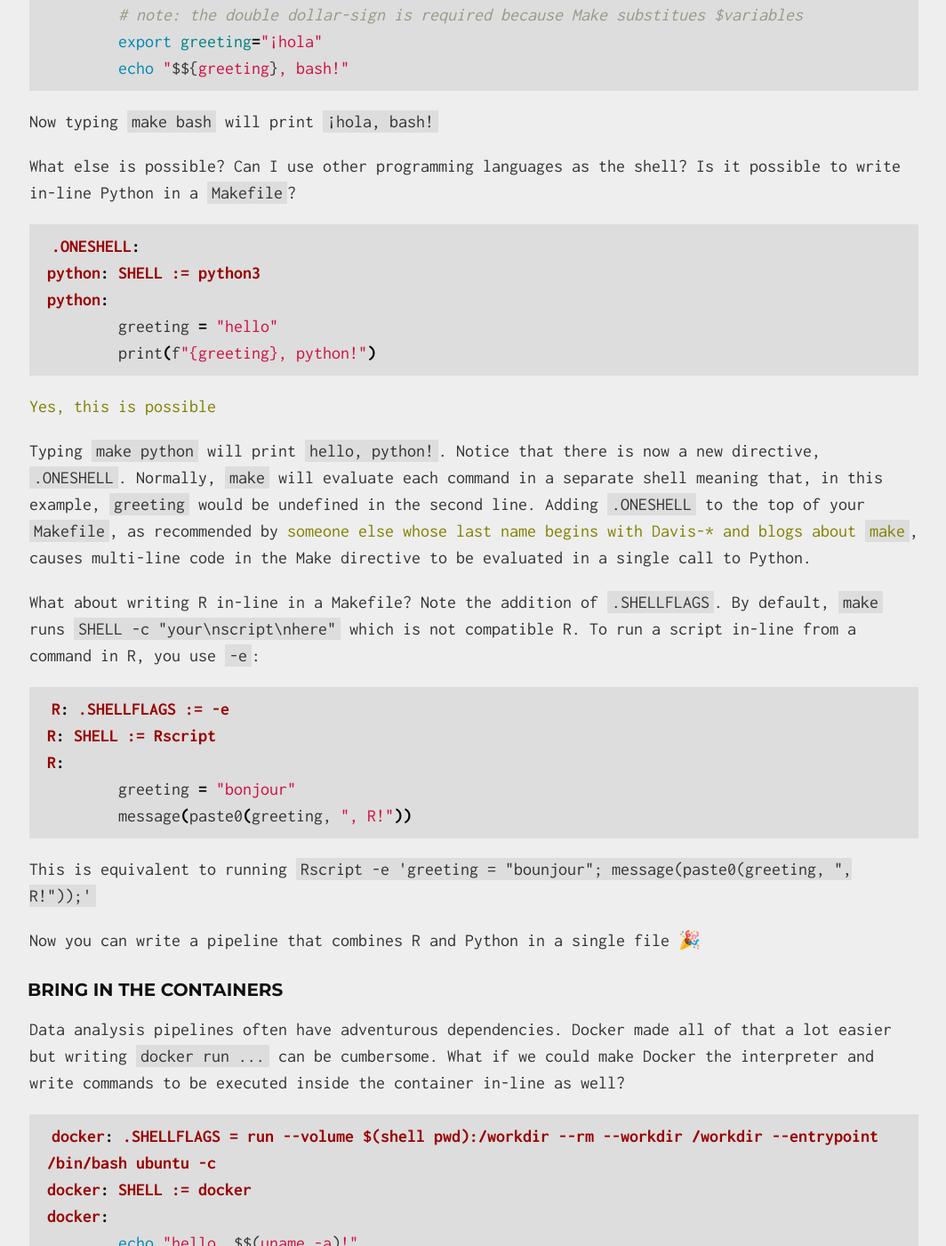
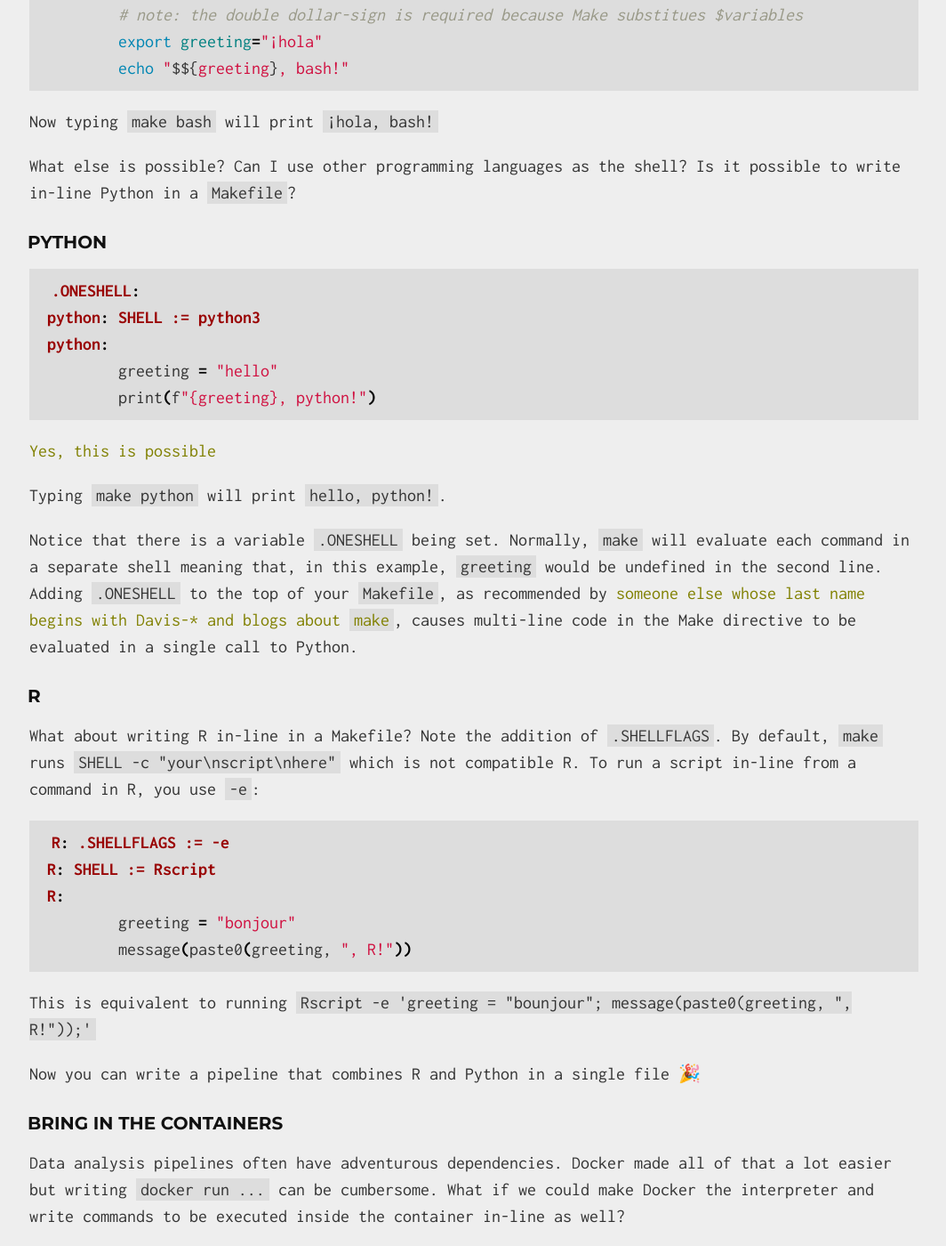
Before and after one commit to audy/audy.github.io, a Jekyll site: the page built from _posts/2020-05-14-Polyglot-Makefiles.md, in a window 1280 px wide and 1400 px high, scrolled down 388 px. Shown: the whole window at 89% size, without its empty margins (107-1171 px from the left). Built offline with Jekyll 4.4.1, drawn with Linux system fonts in a browser that asks for light colours.

Commit message:
headings

````diff
--- a/_posts/2020-05-14-Polyglot-Makefiles.md
+++ b/_posts/2020-05-14-Polyglot-Makefiles.md
@@ -18,8 +18,11 @@ bash:
 
 Now typing `make bash` will print `¡hola, bash!`
 
+
 What else is possible? Can I use other programming languages as the shell?  Is
 it possible to write in-line Python in a `Makefile`?
+
+## Python
 
 ```makefile
 .ONESHELL:
@@ -31,13 +34,17 @@ python:
 
 [Yes, this is possible](https://www.youtube.com/watch?v=BtyjaSqdh2I)
 
-Typing `make python` will print `hello, python!`. Notice that there is now a
-new directive, `.ONESHELL`. Normally, `make` will evaluate each command in a
-separate shell meaning that, in this example, `greeting` would be undefined in
-the second line. Adding `.ONESHELL` to the top of your `Makefile`, as
-recommended by [someone else whose last name begins with Davis-\* and blogs
-about `make`](https://tech.davis-hansson.com/p/make/), causes multi-line code
-in the Make directive to be evaluated in a single call to Python.
+Typing `make python` will print `hello, python!`.
+
+Notice that there is a variable `.ONESHELL` being set. Normally, `make` will
+evaluate each command in a separate shell meaning that, in this example,
+`greeting` would be undefined in the second line. Adding `.ONESHELL` to the top
+of your `Makefile`, as recommended by [someone else whose last name begins with
+Davis-\* and blogs about `make`](https://tech.davis-hansson.com/p/make/),
+causes multi-line code in the Make directive to be evaluated in a single call
+to Python.
+
+## R
 
 What about writing R in-line in a Makefile? Note the addition of `.SHELLFLAGS`.
 By default, `make` runs `SHELL -c "your\nscript\nhere"` which is not compatible
@@ -55,7 +62,7 @@ This is equivalent to running `Rscript -e 'greeting = "bounjour"; message(paste0
 
 Now you can write a pipeline that combines R and Python in a single file 🎉
 
-## Bring in the Containers
+## Bring in the containers
 
 Data analysis pipelines often have adventurous dependencies. Docker made all of
 that a lot easier but writing `docker run ...` can be cumbersome. What if we
````
